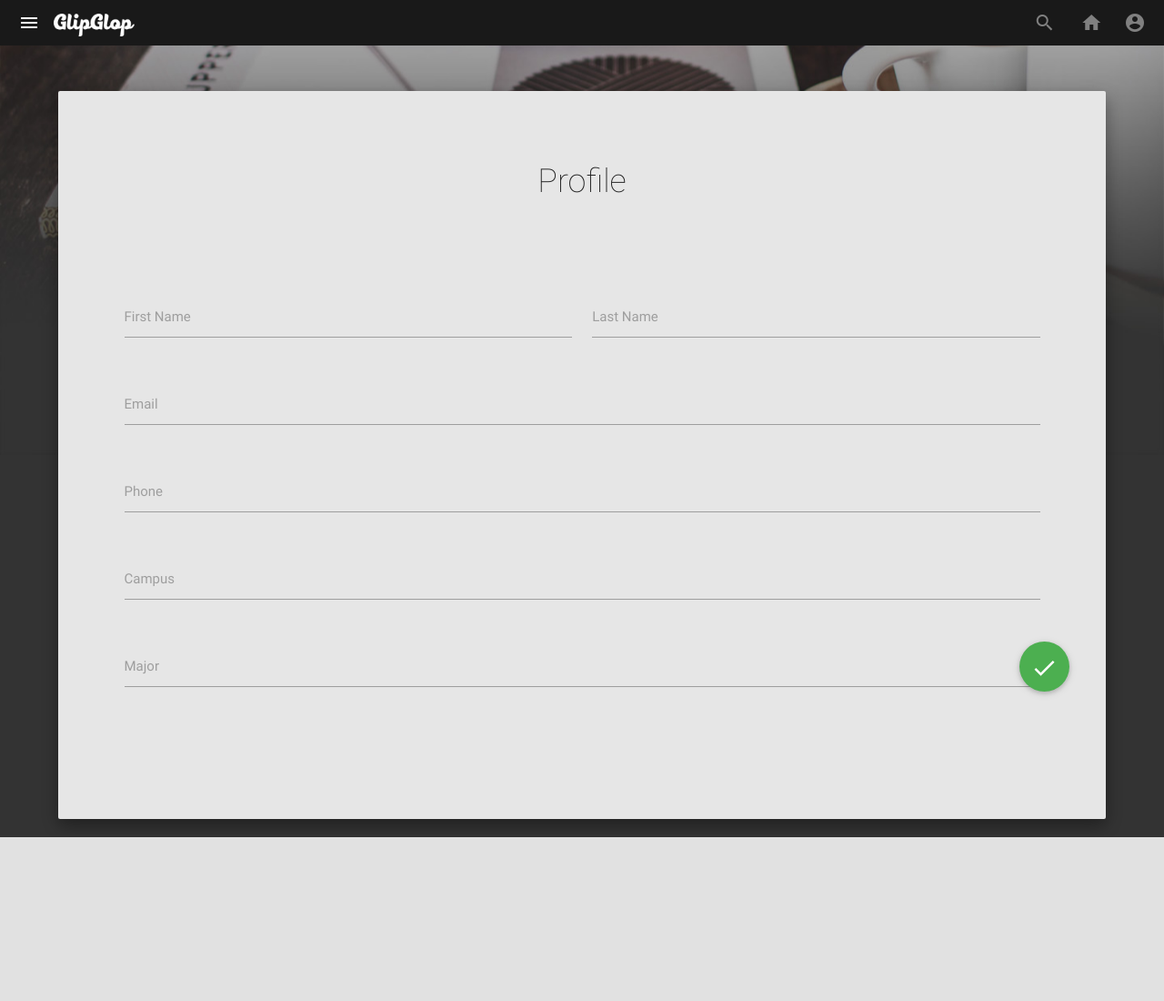
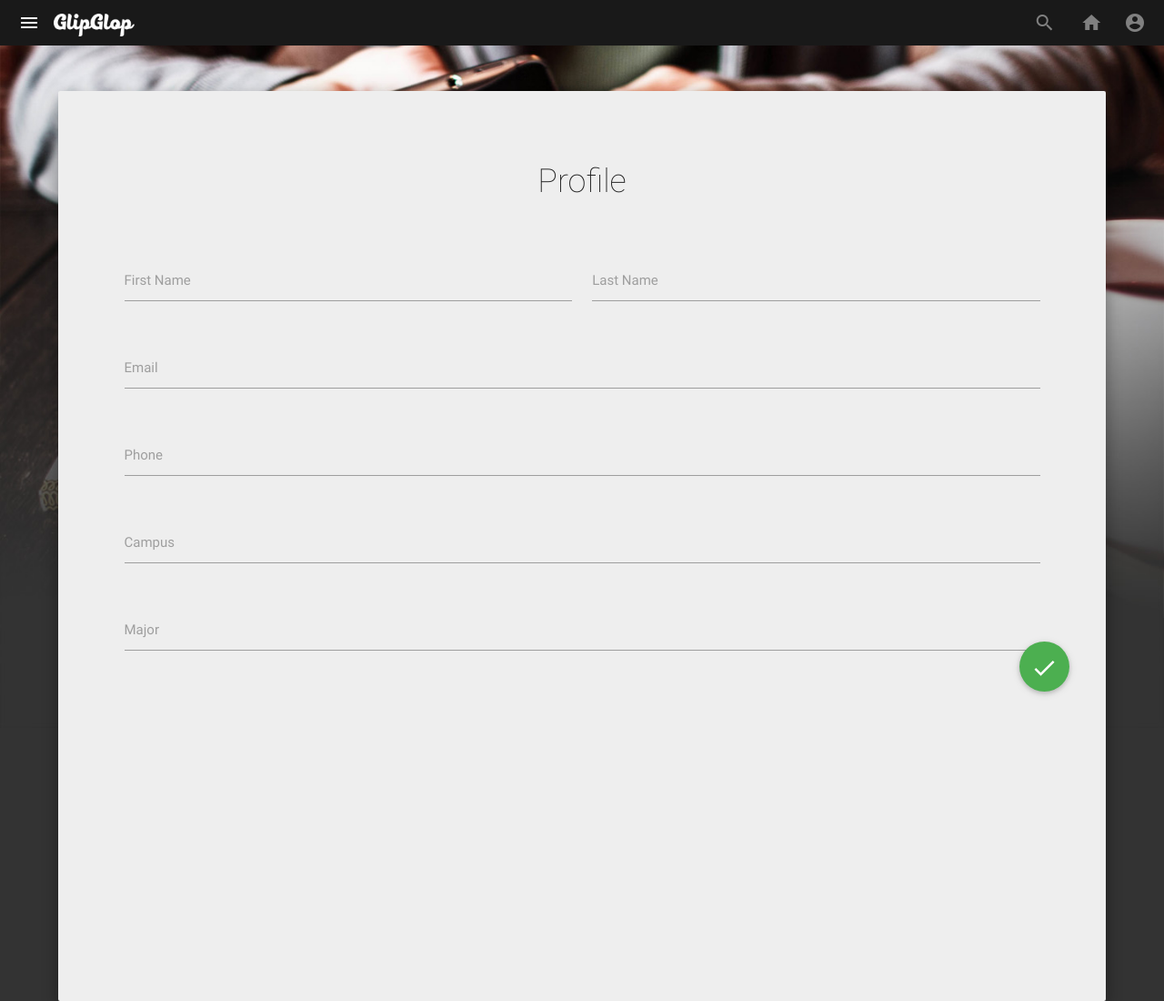
Before and after one commit to areknow/glipglopbook.com, a PHP site: page /profile/index.php in a window 1280 px wide. Shown: the whole page at 91% size. Before the commit the page ends 920 px from the top, so only its background shows below. Run offline with PHP 8.4, Linux system fonts and the light colour scheme; the visitor is signed in with stand-in values (Sample User, id 1); data that the repository does not hold is empty; style sheets or scripts are compiled from the project's sources.

Commit message:
minor UI changes

```diff
--- a/css/profile.css
+++ b/css/profile.css
@@ -1 +1 @@
-.profile{padding:100px 0 20px 0}.profile h1{padding-top:80px}.profile .sheet{min-height:800px;background:#e6e6e6;width:90%;margin:auto;border-radius:2px}.profile .sheet .inner{padding:50px}.profile .sheet .sheet-button:hover{background:red}.profile .sheet .sheet-button{position:fixed;right:calc(40px + 5%);left:auto;bottom:40px;-webkit-mask:none}.bg{height:500px;width:100%;position:fixed;top:0;left:0;background-size:cover;background-position:bottom;background-repeat:no-repeat;z-index:-1}.bg-profile{background-image:url(../res/profile/profile.jpg)}.bg-dashboard{background-image:url(../res/profile/dashboard.jpg)}.bg-history{background-image:url(../res/profile/history.jpg)}.bg-books{background-image:url(../res/profile/books.jpg)}.bg-transactions{background-image:url(../res/profile/transactions.jpg)}.bg-rating{background-image:url(../res/profile/rating.jpg)}.bg-search{background-image:url(../res/profile/search.jpg)}/*# sourceMappingURL=false */
+body{height:100%}.profile{padding:100px 0 0 0 !important}.profile h1{padding-top:80px;margin-bottom:0}.profile .sheet{min-height:1000px;background:#eeeeee;width:90%;margin:auto;border-radius:2px}.profile .sheet .inner{padding:50px}.profile .sheet .sheet-button{position:fixed;right:calc(40px + 5%);left:auto;bottom:40px;-webkit-mask:none}.profile .sheet .btn-floating.btn-large:active{box-shadow:0 1px 3px 0 rgba(0,0,0,0.16),0 1px 7px 0 rgba(0,0,0,0.12)}.bg{height:100%;width:100%;position:fixed;top:0;left:0;background-size:cover;background-position:bottom;background-repeat:no-repeat;z-index:-1}.bg-profile{background-image:url(../res/profile/profile.jpg)}.bg-dashboard{background-image:url(../res/profile/dashboard.jpg)}.bg-history{background-image:url(../res/profile/history.jpg)}.bg-books{background-image:url(../res/profile/books.jpg)}.bg-transactions{background-image:url(../res/profile/transactions.jpg)}.bg-rating{background-image:url(../res/profile/rating.jpg)}.bg-search{background-image:url(../res/profile/search.jpg)}/*# sourceMappingURL=false */
--- a/css/profile.scss
+++ b/css/profile.scss
@@ -1,21 +1,21 @@
-
-
+body {
+//  background: #e6e6e6;
+  height: 100%;
+}
 .profile {
-  padding: 100px 0 20px 0;
+  padding: 100px 0 0 0 !important;
   h1 {
     padding-top: 80px;
+    margin-bottom: 0;
   }
   .sheet {
-    min-height: 800px;
-    background: #e6e6e6;
+    min-height: 1000px;
+    background: #eeeeee;
     width: 90%;
     margin: auto;
     border-radius: 2px;
     .inner {
       padding: 50px;
-    }
-    .sheet-button:hover {
-      background: red;
     }
     .sheet-button {
       position: fixed;
@@ -24,11 +24,15 @@
       bottom: 40px;
       -webkit-mask:none;
     }
+    .btn-floating.btn-large:active {
+      box-shadow: 0 1px 3px 0 rgba(0, 0, 0, 0.16), 0 1px 7px 0 rgba(0, 0, 0, 0.12);
+    }
   }
 }
 
+
 .bg {
-  height: 500px;
+  height: 100%;
   width: 100%;
   position: fixed;
   top: 0;
--- a/css/style.scss
+++ b/css/style.scss
@@ -274,6 +274,7 @@ html {
     .collapse-header {
       position: relative;
       display: block;
+      transition: all .3s ease;
       i {
         position: absolute;
         right: 30px;
--- a/js/profile-init.js
+++ b/js/profile-init.js
@@ -3,6 +3,10 @@ $(function() {
   //profile form
   $("#btn-profile-save").click(function(){
 
+    if($("input#email").hasClass('invalid')) {
+      Materialize.toast('Invalid email', 4000);
+    }
+    else {
       var mydata = $("form#frm-profile").serialize();
       $.ajax({
           type: "POST",
@@ -19,6 +23,7 @@ $(function() {
           },
           error: function(xhr, textStatus, errorThrown) {}
       });
+    }
     return false;
   });
 });
```
Also changed, not shown: books/index.php (+20 -0 lines), css/style.css, 1 other file. Lines whose indentation alone changed are shown as unchanged.
